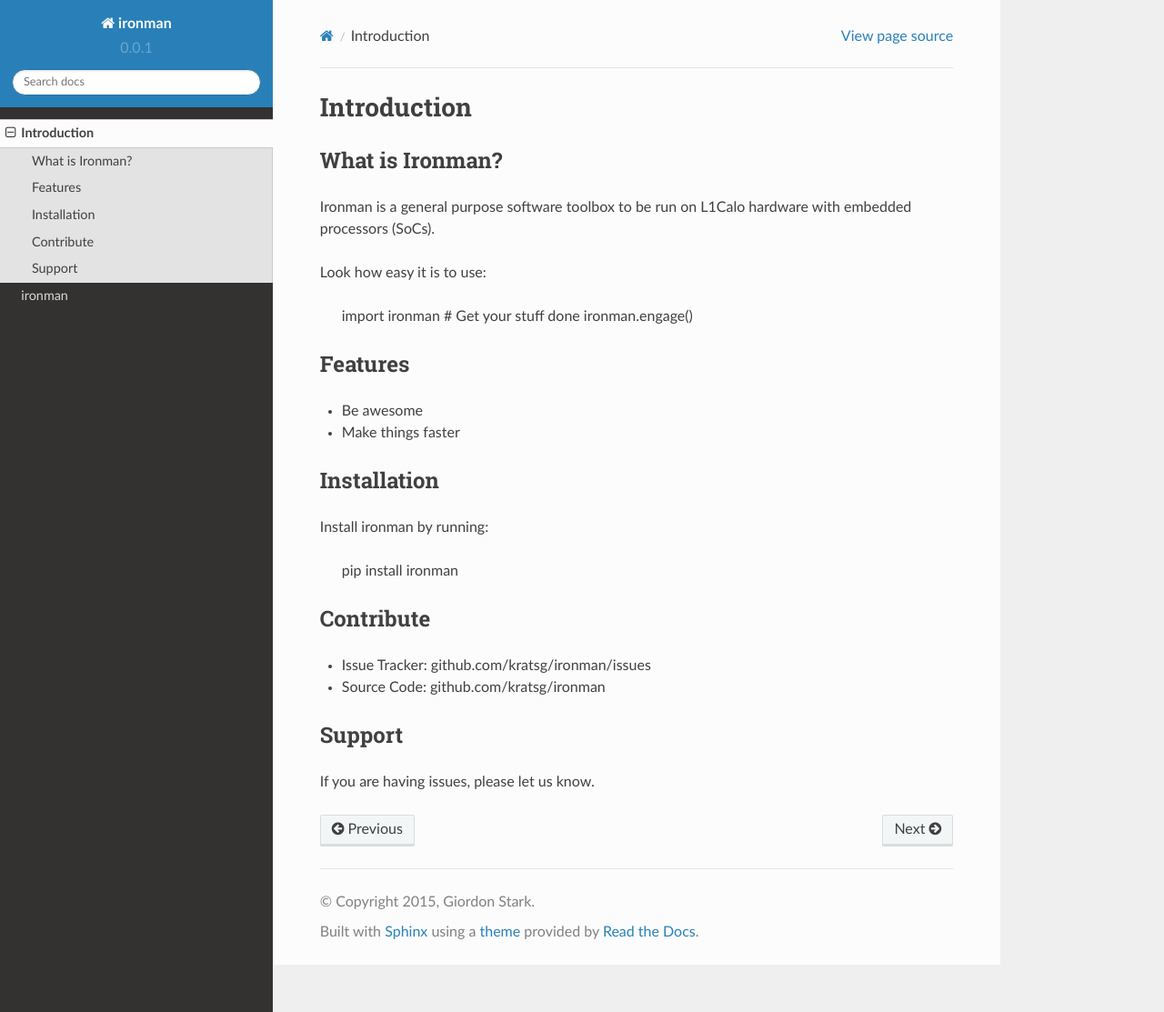
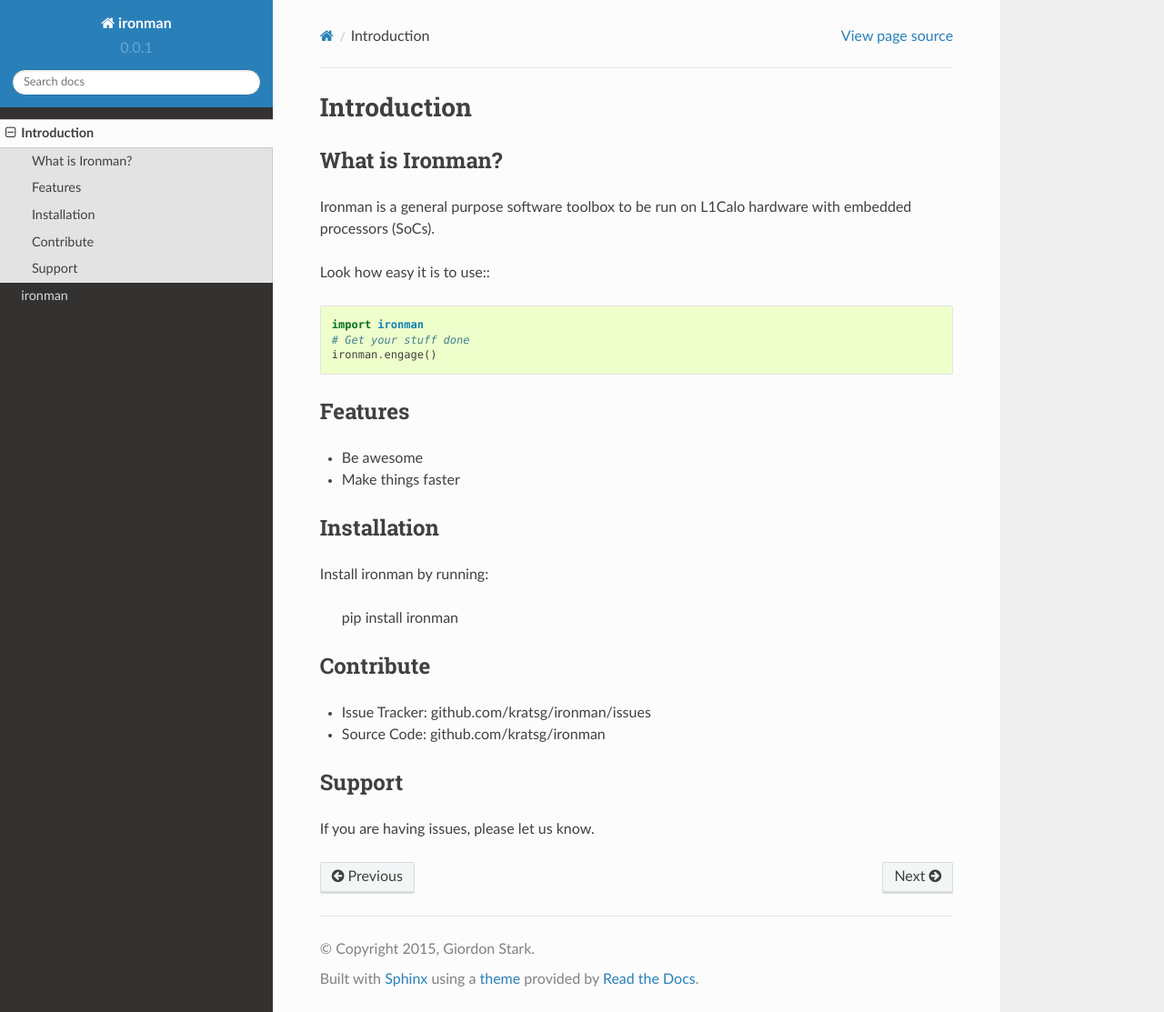
Before and after one commit to kratsg/ironman, a Sphinx documentation site: the page built from docs/intro.rst, in a window 1280 px wide and 1113 px high. Shown: the whole window at 91% size. Built offline with Sphinx 7.4.7 and the Read the Docs theme 2.0.0, drawn with Linux system fonts in a browser that asks for light colours.

Commit message:
code block

```diff
--- a/docs/intro.rst
+++ b/docs/intro.rst
@@ -7,7 +7,7 @@
 Ironman is a general purpose software toolbox to be run
 on L1Calo hardware with embedded processors (SoCs).
 
-Look how easy it is to use:
+Look how easy it is to use:::
 
     import ironman
     # Get your stuff done
```
